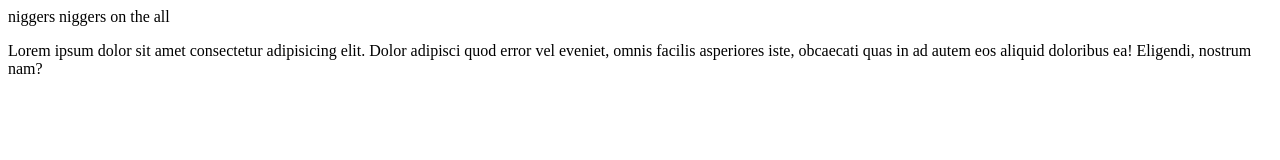
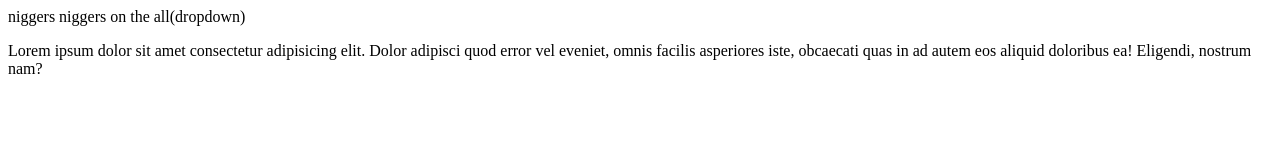
Before and after one commit to sarthakwararkar/localrepo, a plain HTML site: page index.html in a window 1280 px wide. Drawn offline with Linux system fonts and the light colour scheme.

Commit message:
i also did this

```diff
--- a/index.html
+++ b/index.html
@@ -1,2 +1,2 @@
-<p>niggers niggers on the all</p>
+<p>niggers niggers on the all(dropdown)</p>
 <p>Lorem ipsum dolor sit amet consectetur adipisicing elit. Dolor adipisci quod error vel eveniet, omnis facilis asperiores iste, obcaecati quas in ad autem eos aliquid doloribus ea! Eligendi, nostrum nam?</p>
```
